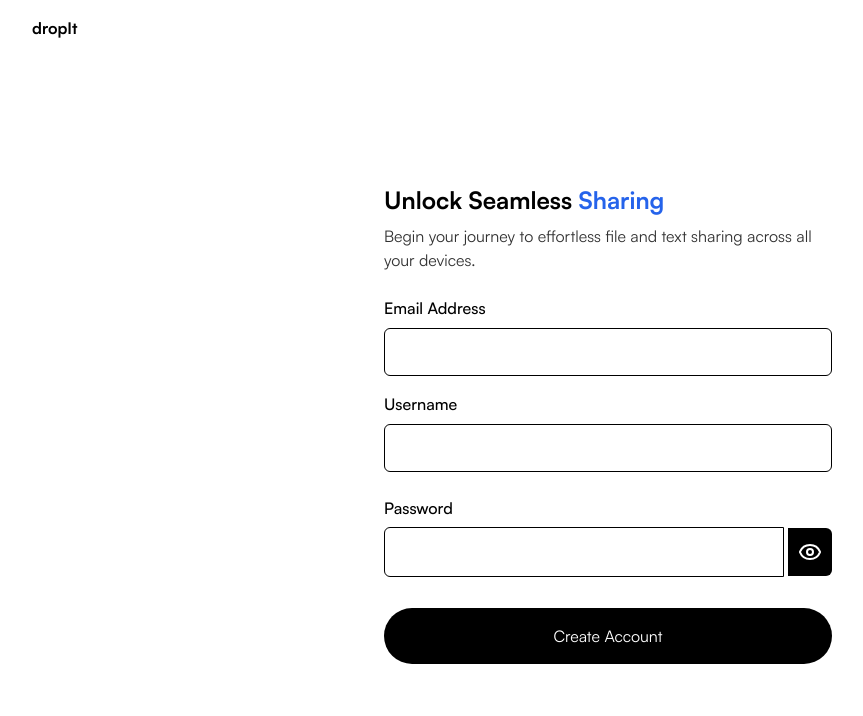
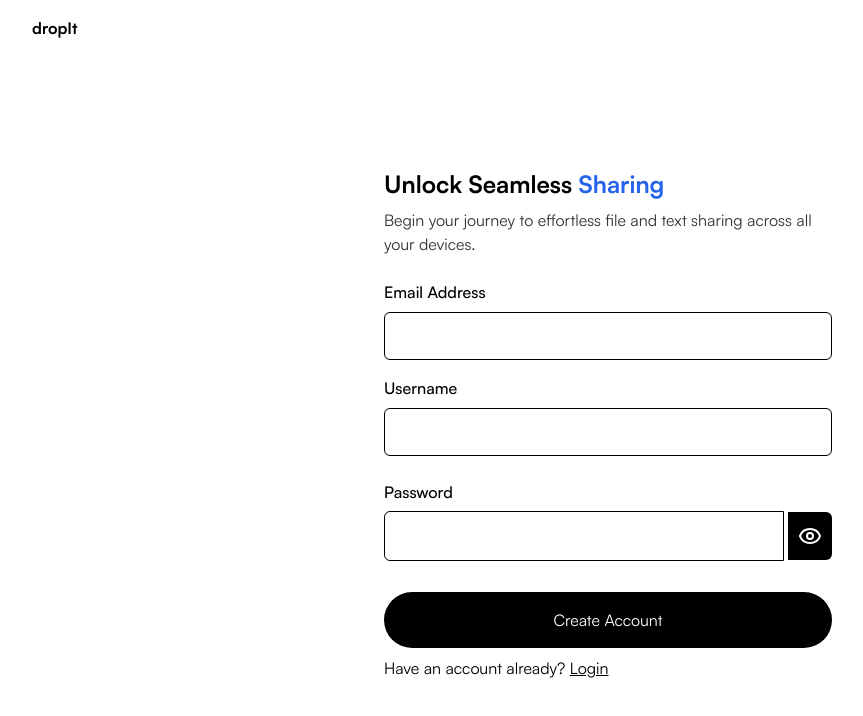
Before and after one commit to osaro123/dropit-frontend, a Next.js app: page /sign-up in a window 1280 px wide. Shown: the top 716 px of the page, without its empty margins (32-895 px from the left). Built offline with nearby package versions, Linux system fonts and the light colour scheme.

Commit message:
Add sign up page

```diff
--- a/app/sign-up/page.tsx
+++ b/app/sign-up/page.tsx
@@ -1,6 +1,7 @@
 "use client"
 
 import { Eye, EyeOff } from 'lucide-react'
+import Link from 'next/link'
 import React, { useState } from 'react'
 
 const SignUp = () => {
@@ -34,6 +35,7 @@ const SignUp = () => {
                     </div>
                 </div>
                 <button className='text-center bg-black text-white w-full mt-8 py-4 rounded-full'>Create Account</button>
+                <p className='pt-2'>Have an account already? <Link href={"/login"} className='underline'>Login</Link></p>
             </form>
         </div>
     </div>
```
